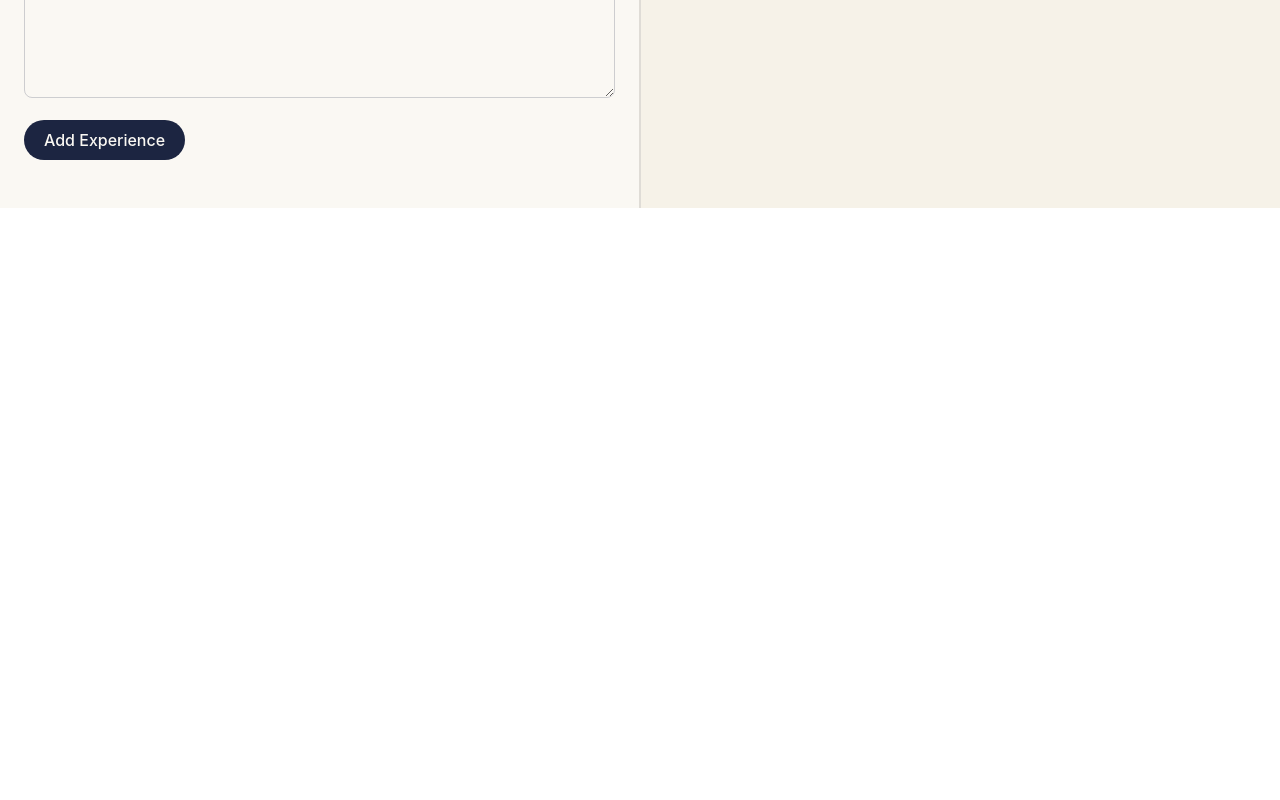
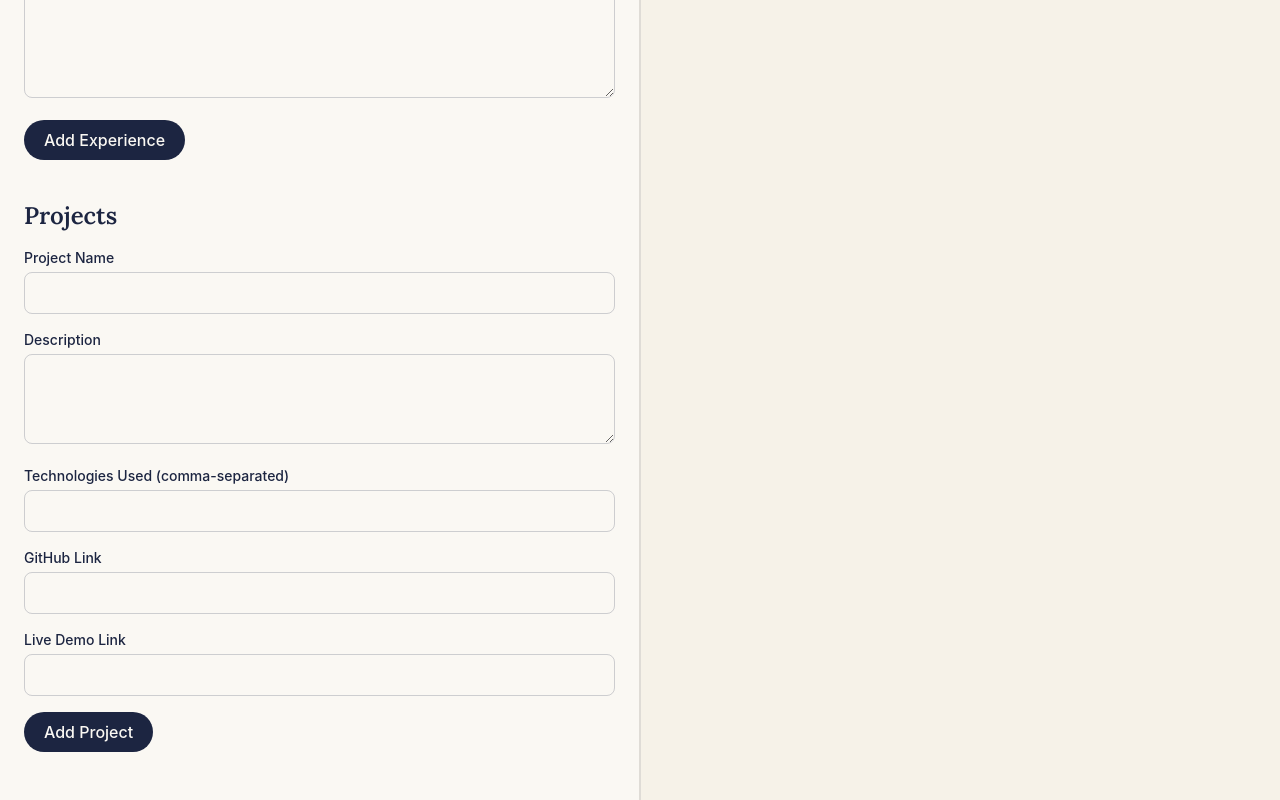
Before and after one commit to nahy1061/draftly, a React (Vite) app: page /builder in a window 1280 px wide. Shown: the part 1959-2759 px from the top of the page. Before the commit the page ends 2167 px from the top, so only its background shows below. Built offline with nearby package versions, Linux system fonts and the light colour scheme.

Commit message:
Add projects section
- Add projectSchema (name, description required; URL validation on
  githubLink/liveDemoLink)
- Build ProjectsForm: add/edit/delete, technologies stored as array,
  shown as comma-separated text in the form, converted both ways
- Wire ProjectsForm into Builder

```diff
--- a/src/components/ResumeForm/ProjectsForm.jsx
+++ b/src/components/ResumeForm/ProjectsForm.jsx
@@ -1,9 +1,165 @@
-import React from 'react'
+import { useState } from "react";
+import { useFormik } from "formik";
+import { projectSchema } from "../../utils/validationSchemas";
+import FormInput from "./FormInput";
+import { useResume } from "../../context/ResumeContext";
+import { generateID } from "../../utils/generateID";
 
-const ProjectsForm = () => {
-  return (
-    <div>ProjectsForm</div>
-  )
+function textToArray(text) {
+  return text.split(",").map((s) => s.trim()).filter(Boolean);
 }
 
-export default ProjectsForm
+function arrayToText(arr) {
+  return arr.join(", ");
+}
+
+const emptyProject = {
+  name: "",
+  description: "",
+  technologies: "", // kept as TEXT in the form itself, converted on submit
+  githubLink: "",
+  liveDemoLink: "",
+};
+
+function ProjectsForm() {
+  const { resumeData, dispatch } = useResume();
+  const [editingID, setEditingID] = useState(null);
+
+  const formik = useFormik({
+    initialValues: emptyProject,
+    validationSchema: projectSchema,
+    enableReinitialize: true,
+    onSubmit: (values, { resetForm }) => {
+      // Convert the technologies text into an array right before saving
+      const item = {
+        ...values,
+        technologies: textToArray(values.technologies),
+      };
+
+      if (editingID) {
+        dispatch({
+          type: "UPDATE_ITEM",
+          payload: { section: "projects", id: editingID, item: { ...item, id: editingID } },
+        });
+      } else {
+        dispatch({
+          type: "ADD_ITEM",
+          payload: { section: "projects", item: { ...item, id: generateID() } },
+        });
+      }
+
+      resetForm();
+      setEditingID(null);
+    },
+  });
+
+  function handleEdit(entry) {
+    setEditingID(entry.id);
+    // Convert the array BACK to text so the input box can show it
+    formik.setValues({
+      ...entry,
+      technologies: arrayToText(entry.technologies),
+    });
+  }
+
+  function handleCancelEdit() {
+    setEditingID(null);
+    formik.resetForm();
+  }
+
+  function handleDelete(id) {
+    dispatch({ type: "REMOVE_ITEM", payload: { section: "projects", id } });
+  }
+
+  return (
+    <div className="mt-10">
+      <h2 className="font-display text-2xl font-semibold mb-4">Projects</h2>
+
+      <form onSubmit={formik.handleSubmit} className="space-y-4">
+        <FormInput formik={formik} name="name" label="Project Name" />
+
+        <div>
+          <label className="block text-sm font-medium mb-1">Description</label>
+          <textarea
+            name="description"
+            value={formik.values.description}
+            onChange={formik.handleChange}
+            onBlur={formik.handleBlur}
+            rows={3}
+            className="w-full px-3 py-2 rounded-lg border border-[#1C2541]/20 dark:border-[#F2EFE9]/20 bg-transparent"
+          />
+          {formik.touched.description && formik.errors.description && (
+            <p className="text-red-500 text-sm mt-1">{formik.errors.description}</p>
+          )}
+        </div>
+
+        <FormInput
+          formik={formik}
+          name="technologies"
+          label="Technologies Used (comma-separated)"
+        />
+
+        <FormInput formik={formik} name="githubLink" label="GitHub Link" />
+        <FormInput formik={formik} name="liveDemoLink" label="Live Demo Link" />
+
+        <div className="flex gap-2">
+          <button
+            type="submit"
+            className="bg-[#1C2541] dark:bg-[#F4B942] text-[#FAF8F3] dark:text-[#1C2541] px-5 py-2 rounded-full font-medium"
+          >
+            {editingID ? "Update" : "Add"} Project
+          </button>
+          {editingID && (
+            <button
+              type="button"
+              onClick={handleCancelEdit}
+              className="px-5 py-2 rounded-full border border-[#1C2541]/20 dark:border-[#F2EFE9]/20"
+            >
+              Cancel
+            </button>
+          )}
+        </div>
+      </form>
+
+      <ul className="space-y-3 mt-6">
+        {resumeData.projects &&
+          resumeData.projects.map((entry) => (
+            <li
+              key={entry.id}
+              className="flex justify-between items-start gap-4 border border-[#1C2541]/10 dark:border-[#F2EFE9]/10 rounded-lg p-4"
+            >
+              <div>
+                <p className="font-medium">{entry.name}</p>
+                <p className="text-sm text-[#1C2541]/60 dark:text-[#F2EFE9]/60">
+                  {entry.description}
+                </p>
+                {entry.technologies.length > 0 && (
+                  <p className="text-xs text-[#3C6E71] dark:text-[#7FA8A3] mt-1">
+                    {entry.technologies.join(" · ")}
+                  </p>
+                )}
+              </div>
+              <div className="flex gap-2 shrink-0">
+                <button
+                  type="button"
+                  onClick={() => handleEdit(entry)}
+                  className="text-sm px-3 py-1 rounded-full border border-[#1C2541]/20 dark:border-[#F2EFE9]/20"
+                >
+                  Edit
+                </button>
+                <button
+                  type="button"
+                  onClick={() => handleDelete(entry.id)}
+                  className="text-sm px-3 py-1 rounded-full border border-red-400 text-red-500"
+                >
+                  Delete
+                </button>
+              </div>
+            </li>
+          ))}
+      </ul>
+    </div>
+  );
+}
+
+export default ProjectsForm;
--- /dev/null
+++ b/src/components/ResumePreview/ProjectsPreview.jsx
@@ -0,0 +1,9 @@
+import React from 'react'
+
+const ProjectsPreview = () => {
+  return (
+    <div>ProjectsPreview</div>
+  )
+}
+
+export default ProjectsPreview
--- a/src/pages/Builder.jsx
+++ b/src/pages/Builder.jsx
@@ -5,6 +5,7 @@ import PersonalInfoForm from "../components/ResumeForm/PersonalInfoForm";
 import ResumePreview from "../components/ResumePreview/ResumePreview";
 import EducationForm from "../components/ResumeForm/EducationForm";
 import ExperienceForm from "../components/ResumeForm/ExperienceForm";
+import ProjectsForm from "../components/ResumeForm/ProjectsForm";
 
 function Builder() {
   const [activeTab, setActiveTab] = useState("edit"); // "edit" | "preview"
@@ -57,6 +58,7 @@ function Builder() {
           <PersonalInfoForm />
           <EducationForm />
           <ExperienceForm />
+          <ProjectsForm />
         </div>
 
         {/* Preview Section */}
--- a/src/utils/validationSchemas.js
+++ b/src/utils/validationSchemas.js
@@ -100,7 +100,7 @@ export const experienceSchema = Yup.object({
   current: Yup.boolean(),
 
   endDate: Yup.string().when("current", {
-    is: true, /* ___ (1): what value of `current` means "still working here"? ___ */
+    is: true,
     then: (schema) => schema.notRequired(),
     otherwise: (schema) =>
       schema
@@ -109,14 +109,17 @@ export const experienceSchema = Yup.object({
           "end-after-start",                        //test name
           "End date cannot be before start date",    // error msg
           function (value) {
-            /* ___ (2): mirror the pattern from endYear in educationSchema —
-               compare against this.parent.startDate ___ */
                 return !value || !this.parent.startDate || value >= this.parent.startDate;
           }
         ),
   }),
 
-  /* ___ (3): required string, and think about whether
-     a .min() character count makes sense for a "describe your role" field ___ */
      responsibilities: Yup.string().min(20, "Please describe your responsibilities in at least 20 characters").required("Responsibilities are required"),
 });
+
+export const projectSchema = Yup.object({
+  name: Yup.string().required("Project name is required"),
+  description: Yup.string().required("Description is required"),
+  githubLink: Yup.string().url("Enter a valid URL"),
+  liveDemoLink: Yup.string().url("Enter a valid URL"),
+});
```
